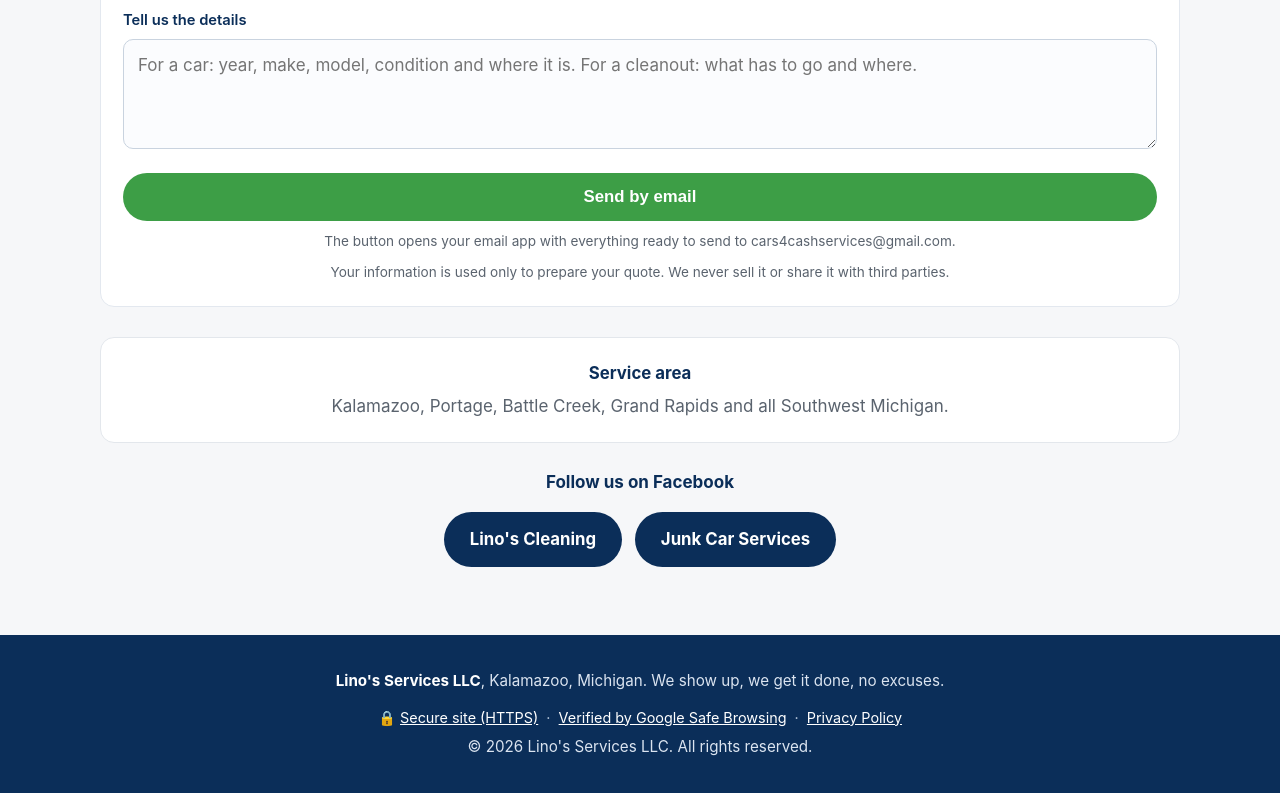
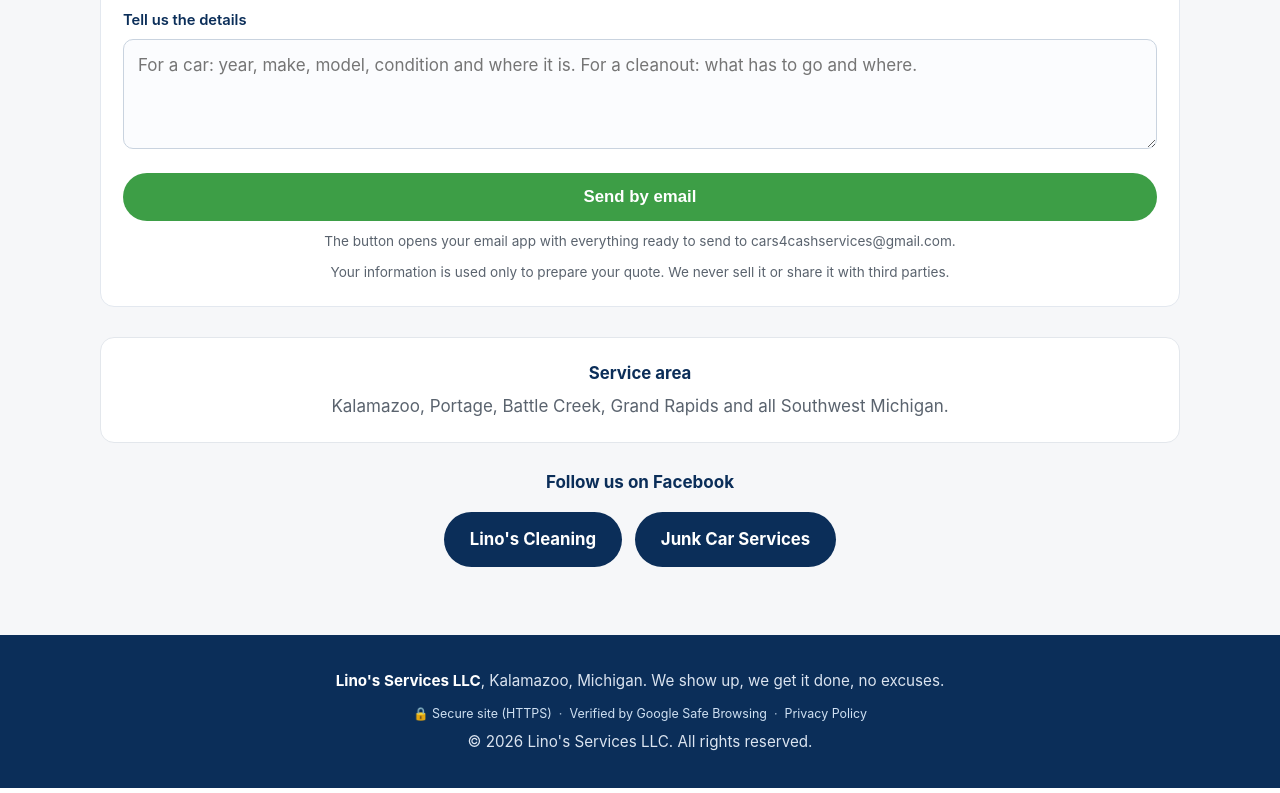
Before and after one commit to ezeorihuela/linos-services, a plain HTML site: page index.html in a window 1280 px wide. Shown: the part 4675-5468 px from the top of the page. Drawn offline with Linux system fonts and the light colour scheme.

Commit message:
Footer trust line: centered, smaller and more discreet

```diff
--- a/index.html
+++ b/index.html
@@ -226,9 +226,11 @@
     background:var(--navy);color:#dbe4f0;padding:34px 0;text-align:center;font-size:.95rem;
   }
   footer strong{color:#fff}
-  footer .trust{margin-top:12px;font-size:.9rem;color:#b9c9dd}
-  footer .trust a{color:#fff;text-decoration:underline}
-  footer .trust button{background:none;border:none;color:#fff;font:inherit;cursor:pointer;text-decoration:underline;padding:0}
+  footer .trust{margin-top:10px;font-size:.78rem;color:#a7bcd4;text-align:center}
+  footer .trust a{color:#cfe0f2;text-decoration:none}
+  footer .trust a:hover{text-decoration:underline}
+  footer .trust button{background:none;border:none;color:#cfe0f2;font:inherit;cursor:pointer;text-decoration:none;padding:0}
+  footer .trust button:hover{text-decoration:underline}
   .modal-overlay{position:fixed;inset:0;background:rgba(4,18,36,.66);display:flex;align-items:center;justify-content:center;padding:20px;z-index:200}
   .modal-overlay[hidden]{display:none}
   .modal-card{background:#fff;color:#333840;border-radius:16px;max-width:440px;width:100%;padding:26px 26px 22px;position:relative;box-shadow:0 18px 50px rgba(0,0,0,.35);text-align:left}
```
Also changed, not shown: privacy.html (+5 -3 lines).
